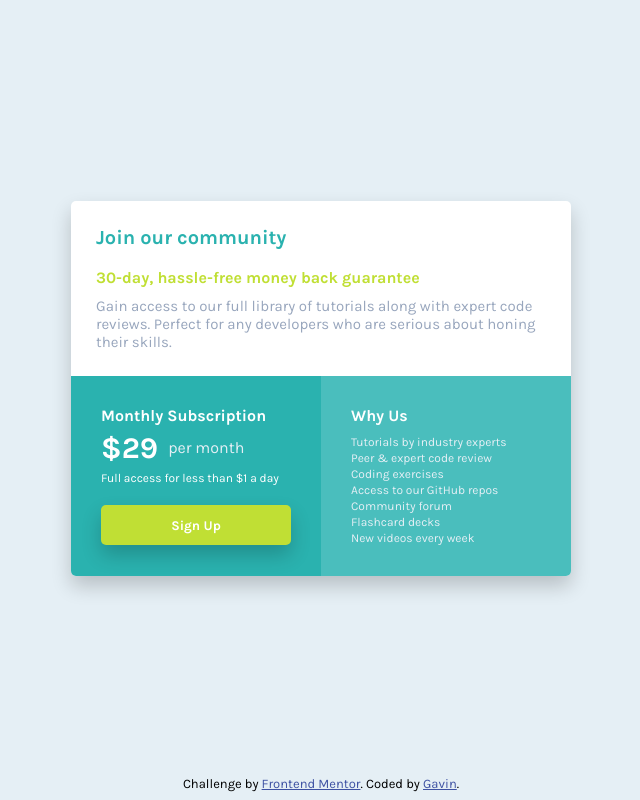
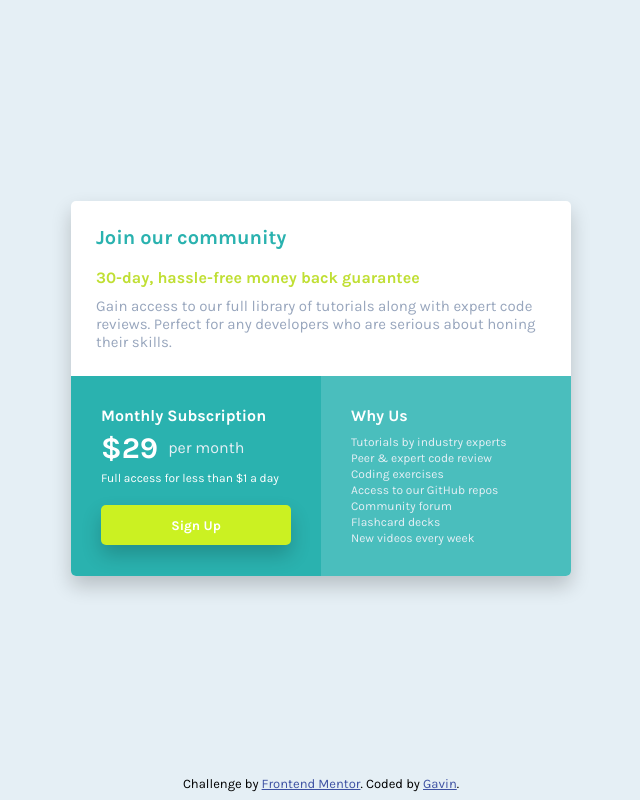
Before and after one commit to gzheng0214/Single-price-grid-component, a plain HTML site: page index.html in a window 1280 px wide. In both pictures the pointer is over the button "Sign Up". Shown: the whole page, without its empty margins (319-959 px from the left). Drawn offline with Linux system fonts and the light colour scheme.

Commit message:
Edited hover effect on button

```diff
--- a/style.css
+++ b/style.css
@@ -2,7 +2,7 @@
 * @Author: Gavin
 * @Date:   2020-12-31 21:29:05
 * @Last Modified by:   Gavin
-* @Last Modified time: 2020-12-31 23:44:24
+* @Last Modified time: 2021-01-03 01:46:54
 */
 
 /* VARIABLES */
@@ -162,6 +162,7 @@ body {
 
 .btn-signup:hover {
     cursor: pointer;
+    background-color: hsl(71, 88%, 54%);
 }
 
 .btn-signup:active {
```
